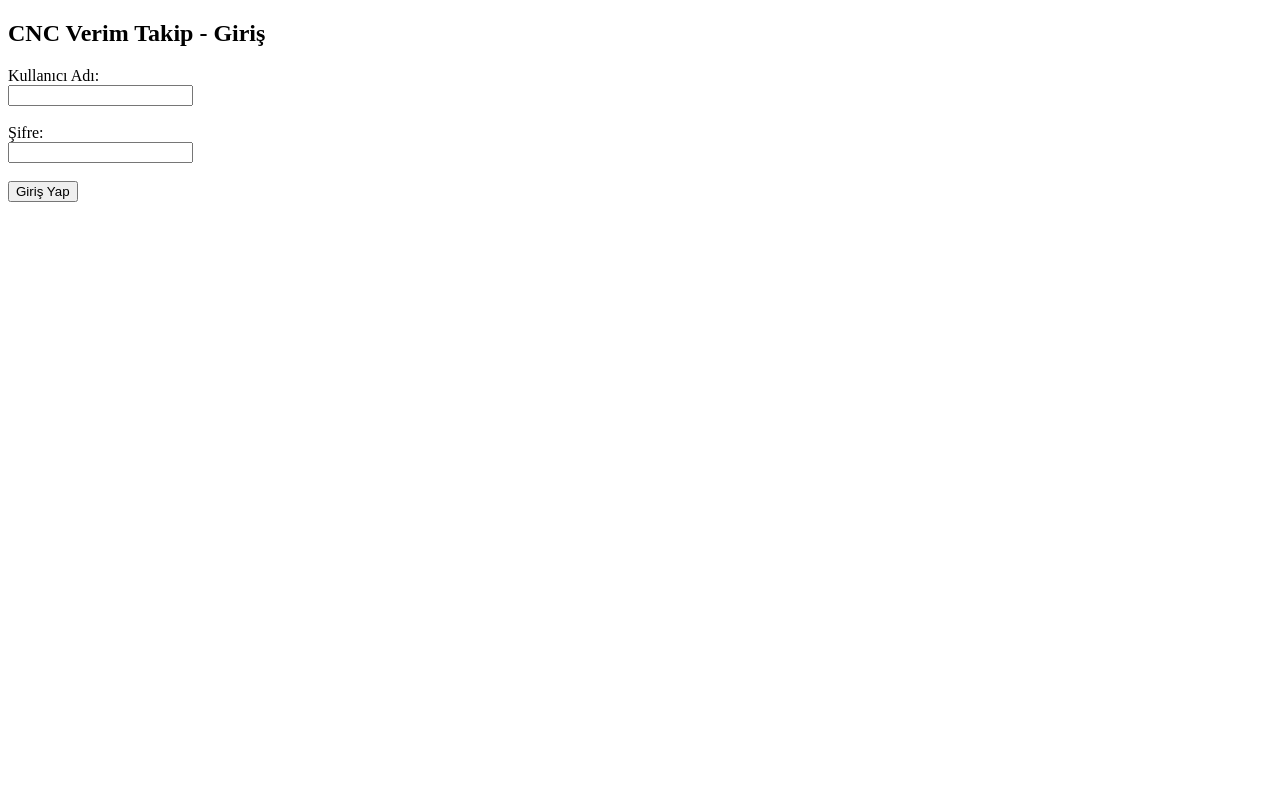
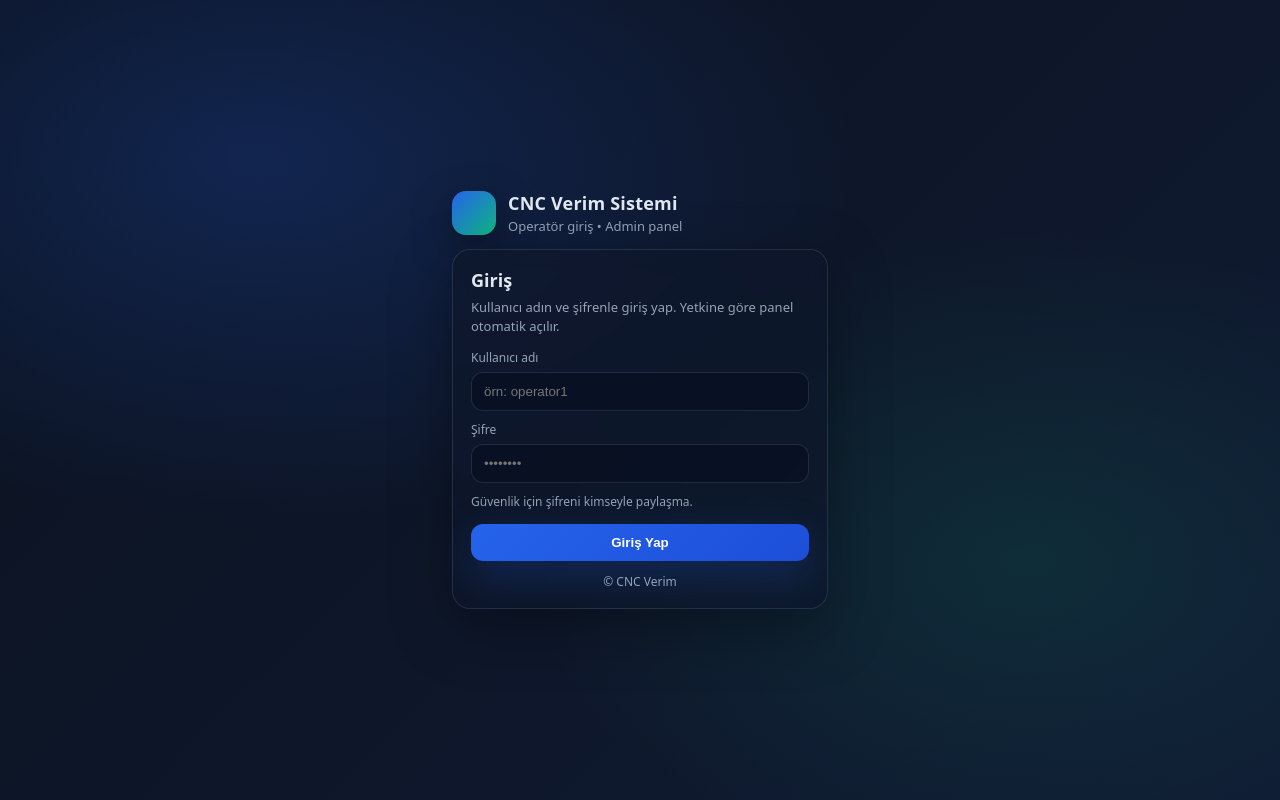
Before and after one commit to Yusuferentkl/cnc-verim-sistemi, a Flask app: page /login in a window 1280 px wide. Run offline with Flask 3, Linux system fonts and the light colour scheme.

Commit message:
Redesign login page

```diff
--- a/templates/login.html
+++ b/templates/login.html
@@ -1,21 +1,171 @@
 <!DOCTYPE html>
-<html>
+<html lang="tr">
 <head>
-  <title>Giriş</title>
+  <meta charset="UTF-8" />
+  <meta name="viewport" content="width=device-width, initial-scale=1.0"/>
+  <title>Giriş • CNC Verim</title>
+  <style>
+    :root{
+      --bg1:#0b1220;
+      --bg2:#101b33;
+      --card:#0f172a;
+      --muted:#94a3b8;
+      --text:#e2e8f0;
+      --border:rgba(148,163,184,.18);
+      --btn:#2563eb;
+      --btn2:#1d4ed8;
+      --danger:#ef4444;
+      --ring:rgba(37,99,235,.35);
+    }
+    *{ box-sizing:border-box; }
+    body{
+      margin:0;
+      min-height:100vh;
+      display:grid;
+      place-items:center;
+      background:
+        radial-gradient(1000px 600px at 20% 20%, rgba(37,99,235,.22), transparent 60%),
+        radial-gradient(900px 600px at 80% 70%, rgba(16,185,129,.12), transparent 55%),
+        linear-gradient(135deg, var(--bg1), var(--bg2));
+      color:var(--text);
+      font-family: ui-sans-serif, system-ui, -apple-system, Segoe UI, Roboto, Arial, "Noto Sans", "Helvetica Neue", sans-serif;
+    }
+    .wrap{
+      width: min(420px, 92vw);
+      padding: 22px;
+    }
+    .brand{
+      display:flex;
+      align-items:center;
+      gap:12px;
+      margin-bottom:14px;
+    }
+    .logo{
+      width:44px;height:44px;border-radius:14px;
+      background: linear-gradient(135deg, rgba(37,99,235,1), rgba(16,185,129,1));
+      box-shadow: 0 14px 40px rgba(0,0,0,.35);
+    }
+    .brand h1{
+      font-size:18px;
+      margin:0;
+      letter-spacing:.2px;
+    }
+    .brand p{
+      margin:2px 0 0 0;
+      color:var(--muted);
+      font-size:13px;
+    }
+    .card{
+      background: rgba(15,23,42,.72);
+      border:1px solid var(--border);
+      border-radius: 18px;
+      padding: 18px;
+      box-shadow: 0 18px 60px rgba(0,0,0,.35);
+      backdrop-filter: blur(10px);
+    }
+    .title{
+      margin:0 0 6px 0;
+      font-size:18px;
+    }
+    .subtitle{
+      margin:0 0 14px 0;
+      color:var(--muted);
+      font-size:13px;
+      line-height:1.4;
+    }
+    label{
+      display:block;
+      margin: 10px 0 6px 0;
+      font-size: 12px;
+      color: var(--muted);
+    }
+    .input{
+      width:100%;
+      padding: 11px 12px;
+      border-radius: 12px;
+      border:1px solid var(--border);
+      background: rgba(2,6,23,.35);
+      color: var(--text);
+      outline: none;
+    }
+    .input:focus{
+      border-color: rgba(37,99,235,.55);
+      box-shadow: 0 0 0 4px var(--ring);
+    }
+    .row{
+      display:flex;
+      align-items:center;
+      justify-content:space-between;
+      gap:10px;
+      margin-top: 10px;
+    }
+    .hint{
+      font-size:12px;
+      color: var(--muted);
+    }
+    .btn{
+      width:100%;
+      margin-top: 14px;
+      padding: 11px 12px;
+      border:none;
+      border-radius: 12px;
+      background: linear-gradient(135deg, var(--btn), var(--btn2));
+      color:white;
+      font-weight: 600;
+      cursor:pointer;
+      box-shadow: 0 14px 40px rgba(37,99,235,.25);
+    }
+    .btn:active{ transform: translateY(1px); }
+    .footer{
+      margin-top: 12px;
+      text-align:center;
+      color: var(--muted);
+      font-size: 12px;
+    }
+    .error{
+      margin-top: 10px;
+      padding: 10px 12px;
+      border-radius: 12px;
+      background: rgba(239,68,68,.12);
+      border: 1px solid rgba(239,68,68,.25);
+      color: #fecaca;
+      font-size: 13px;
+    }
+  </style>
 </head>
 <body>
+  <div class="wrap">
+    <div class="brand">
+      <div class="logo"></div>
+      <div>
+        <h1>CNC Verim Sistemi</h1>
+        <p>Operatör giriş • Admin panel</p>
+      </div>
+    </div>
 
-<h2>CNC Verim Takip - Giriş</h2>
+    <div class="card">
+      <h2 class="title">Giriş</h2>
+      <p class="subtitle">Kullanıcı adın ve şifrenle giriş yap. Yetkine göre panel otomatik açılır.</p>
 
-<form method="POST">
-  <label>Kullanıcı Adı:</label><br>
-  <input type="text" name="username" required><br><br>
+      <!-- Kodun POST alanlarıyla uyumlu: username / password -->
+      <form method="post" action="/login" autocomplete="on">
+        <label for="username">Kullanıcı adı</label>
+        <input class="input" id="username" name="username" type="text" placeholder="örn: operator1" required />
 
-  <label>Şifre:</label><br>
-  <input type="password" name="password" required><br><br>
+        <label for="password">Şifre</label>
+        <input class="input" id="password" name="password" type="password" placeholder="••••••••" required />
 
-  <button type="submit">Giriş Yap</button>
-</form>
+        <div class="row">
+          <span class="hint">Güvenlik için şifreni kimseyle paylaşma.</span>
+        </div>
 
+        <button class="btn" type="submit">Giriş Yap</button>
+      </form>
+
+      <!-- Eğer istersen login route’unu message ile render edecek şekilde güncelleyebiliriz -->
+      <!-- <div class="error">Hatalı giriş!</div> -->
+      <div class="footer">© {{ (datetime.utcnow().year if datetime is defined else "") }} CNC Verim</div>
+    </div>
+  </div>
 </body>
 </html>
```
